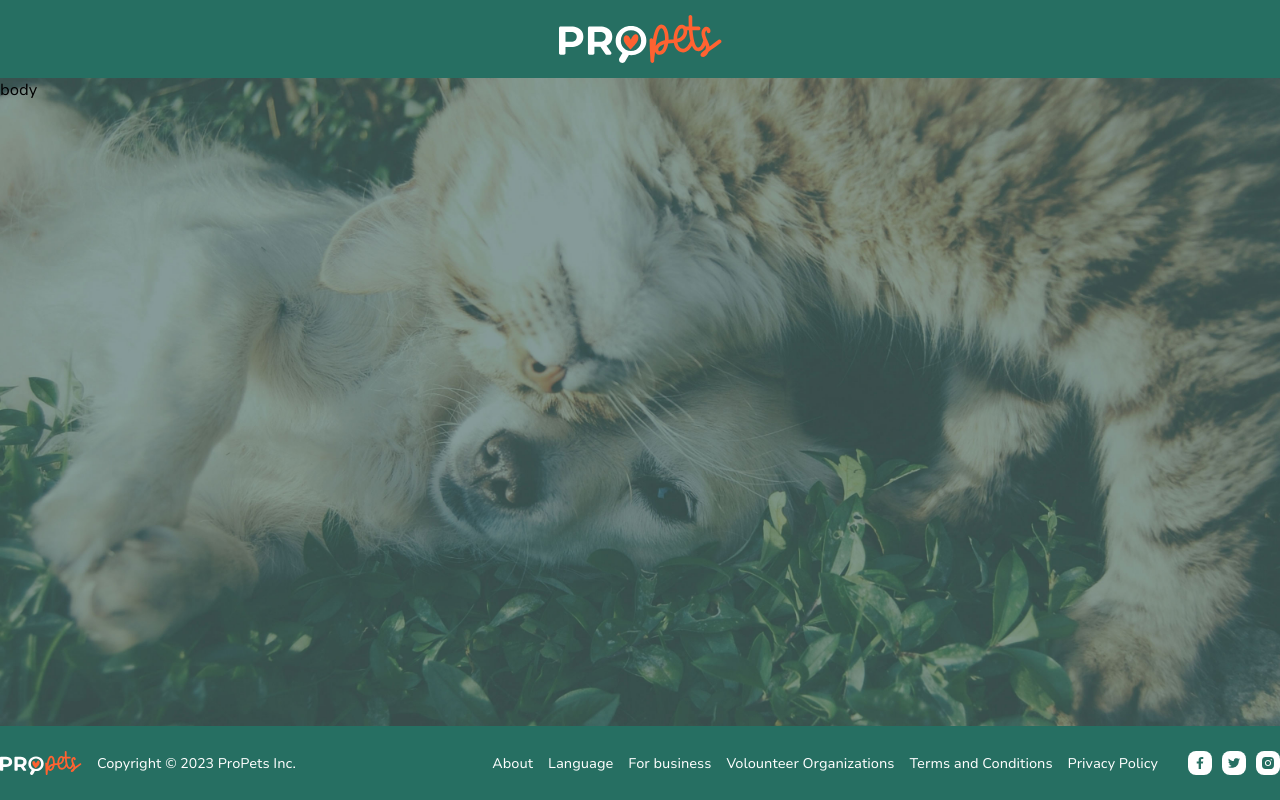
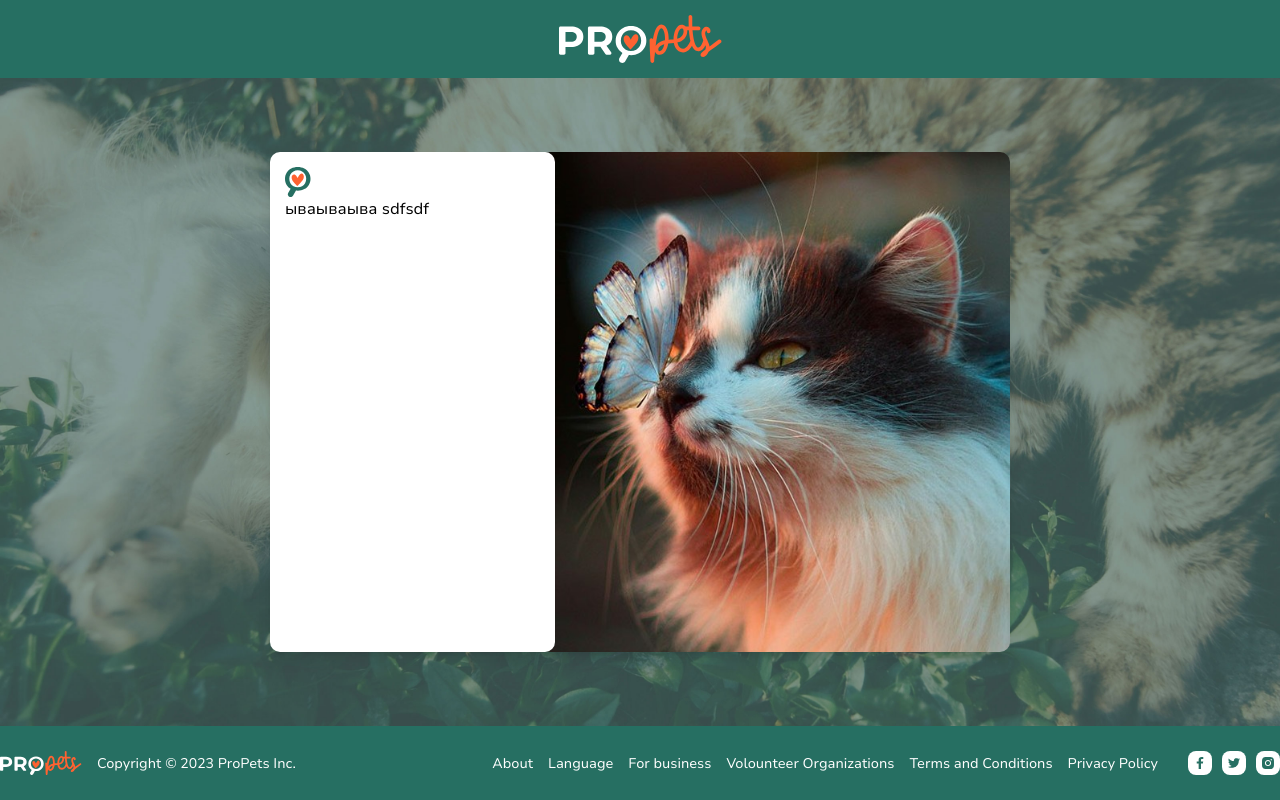
Before and after one commit to tensymb0ls/pro-pets-myself, a React app: page /login in a window 1280 px wide. Built offline with nearby package versions, Linux system fonts and the light colour scheme; no server answers.

Commit message:
TODO: login re-layout

```diff
--- /dev/null
+++ b/src/components/HeaderLogIn/HeaderLogIn.tsx
@@ -0,0 +1,14 @@
+import React from "react";
+import { Logo } from "../Logo/Logo";
+
+const HeaderLogIn = () => {
+  return (
+    <header className="bg-accentGreen">
+      <div className="container mx-auto flex justify-center py-[15px]">
+        <Logo />
+      </div>
+    </header>
+  );
+};
+
+export default HeaderLogIn;
--- /dev/null
+++ b/src/components/LogIn/LogIn/LogIn.tsx
@@ -0,0 +1,22 @@
+import React from "react";
+import LogInImage from "../../../images/LogIn_image.jpg";
+import HeartSearchIcon from "../../icons/logIn/HeartSearchIcon";
+
+const LogIn = () => {
+  return (
+    <div className="flex max-h-[500px] w-fit lg:w-[740px] h-[500px] shadow-lg absolute top-[50%] left-[50%] -translate-x-[50%] -translate-y-[50%]">
+      <div className="flex flex-col h-full bg-white rounded-[10px] w-[285px] p-[15px] z-10 absolute left-0">
+        <div className="">
+          <HeartSearchIcon />
+        </div>
+        ываываыва sdfsdf
+      </div>
+      <div
+        className="hidden lg:block lg:w-[470px] h-full absolute z-0 right-0 bg-cover bg-no-repeat bg-center rounded-[10px]"
+        style={{ backgroundImage: `url(${LogInImage})` }}
+      ></div>
+    </div>
+  );
+};
+
+export default LogIn;
--- /dev/null
+++ b/src/components/icons/logIn/AppleLoginIcon.tsx
@@ -0,0 +1,33 @@
+import React from "react";
+
+const AppleLoginIcon = () => {
+  return (
+    <svg
+      width="51"
+      height="50"
+      viewBox="0 0 51 50"
+      fill="none"
+      xmlns="http://www.w3.org/2000/svg"
+    >
+      <circle cx="25.5" cy="25" r="24.5" fill="white" stroke="#F3F3F3" />
+      <g clip-path="url(#clip0_116_317)">
+        <path
+          d="M34.5812 30.3682C34.2364 31.2144 33.8085 32.0242 33.3037 32.7857C32.6325 33.7932 32.0837 34.4907 31.66 34.8782C31.0037 35.5145 30.3 35.8395 29.5475 35.8582C29.005 35.8582 28.3537 35.6957 27.5938 35.367C26.8325 35.0395 26.1325 34.8782 25.4925 34.8782C24.8212 34.8782 24.1012 35.0407 23.3313 35.367C22.56 35.6957 21.9387 35.867 21.4637 35.8845C20.7413 35.917 20.0212 35.582 19.3025 34.8782C18.8437 34.457 18.27 33.7345 17.5825 32.712C16.845 31.6195 16.2387 30.352 15.7638 28.907C15.255 27.3482 15 25.837 15 24.3745C15 22.6995 15.3437 21.2532 16.0325 20.0432C16.5435 19.1023 17.2882 18.3089 18.195 17.7395C19.0704 17.185 20.0826 16.8842 21.1188 16.8707C21.6925 16.8707 22.445 17.0582 23.38 17.4245C24.3125 17.7932 24.9113 17.9807 25.1737 17.9807C25.37 17.9807 26.035 17.762 27.1625 17.3257C28.2287 16.922 29.1287 16.7545 29.8662 16.8207C31.8638 16.9907 33.3638 17.8207 34.3625 19.3132C32.575 20.4532 31.6925 22.0507 31.71 24.097C31.7262 25.6932 32.275 27.0207 33.355 28.0745C33.845 28.5632 34.3925 28.942 35 29.2095C34.8687 29.6132 34.7288 29.9982 34.5812 30.3682ZM29.9987 11.387C29.9987 12.637 29.565 13.8045 28.7013 14.8845C27.6575 16.1695 26.395 16.912 25.0262 16.7945C25.0079 16.6368 24.9987 16.4782 24.9987 16.3195C24.9987 15.1195 25.495 13.8357 26.3762 12.7857C26.8162 12.2532 27.3763 11.8107 28.0538 11.4595C28.7325 11.1107 29.3725 10.9195 29.975 10.8857C29.9912 11.0532 30 11.2207 30 11.3857L29.9987 11.387Z"
+          fill="#161616"
+        />
+      </g>
+      <defs>
+        <clipPath id="clip0_116_317">
+          <rect
+            width="25"
+            height="25"
+            fill="white"
+            transform="translate(12.5 10.8857)"
+          />
+        </clipPath>
+      </defs>
+    </svg>
+  );
+};
+
+export default AppleLoginIcon;
--- /dev/null
+++ b/src/components/icons/logIn/FacebookLoginIcon.tsx
@@ -0,0 +1,21 @@
+import React from "react";
+
+const FacebookLoginIcon = () => {
+  return (
+    <svg
+      width="51"
+      height="50"
+      viewBox="0 0 51 50"
+      fill="none"
+      xmlns="http://www.w3.org/2000/svg"
+    >
+      <circle cx="25.5" cy="25" r="24.5" fill="white" stroke="#F3F3F3" />
+      <path
+        d="M25.625 35.75H22.3175L22.25 24.5H20V21.125H22.25L22.3175 18.3733C22.3175 15.2255 23.6225 13.3501 27.3361 13.3501L30.125 13.25V16.625H27.875C26.4316 16.625 26.75 16.742 26.75 17.75V21.125H30.125V24.5H26.75V35.75H25.625Z"
+        fill="#4043AF"
+      />
+    </svg>
+  );
+};
+
+export default FacebookLoginIcon;
--- /dev/null
+++ b/src/components/icons/logIn/GoogleLoginIcon.tsx
@@ -0,0 +1,41 @@
+import React from "react";
+
+const GoogleLoginIcon = () => {
+  return (
+    <svg
+      width="51"
+      height="50"
+      viewBox="0 0 51 50"
+      fill="none"
+      xmlns="http://www.w3.org/2000/svg"
+    >
+      <circle cx="25.5" cy="25" r="24.5" fill="white" stroke="#F3F3F3" />
+      <path
+        fillRule="evenodd"
+        clipRule="evenodd"
+        d="M36.595 22.4551H26V26.8063H32.055C31.9297 27.4946 31.6661 28.1503 31.2803 28.7338C30.8944 29.3173 30.3942 29.8166 29.81 30.2013V33.0251H33.445C35.5725 31.0663 36.8 28.1813 36.8 24.7563C36.8 23.9576 36.7288 23.1913 36.595 22.4551Z"
+        fill="#4285F4"
+      />
+      <path
+        fillRule="evenodd"
+        clipRule="evenodd"
+        d="M33.445 33.025L29.81 30.2012C28.8025 30.8762 27.5138 31.2762 26 31.2762C23.07 31.2762 20.59 29.2962 19.705 26.6375H15.9463V29.5525C16.8826 31.4161 18.3187 32.9827 20.0941 34.0772C21.8696 35.1716 23.9144 35.7508 26 35.75C29.0375 35.75 31.5838 34.7425 33.445 33.025Z"
+        fill="#259344"
+      />
+      <path
+        fillRule="evenodd"
+        clipRule="evenodd"
+        d="M19.3525 24.5C19.3525 23.7588 19.48 23.0375 19.705 22.3625V19.4475H15.9463C15.1588 21.0153 14.7492 22.7456 14.75 24.5C14.75 26.315 15.185 28.0338 15.9463 29.5525L19.705 26.6375C19.4734 25.9486 19.3544 25.2268 19.3525 24.5Z"
+        fill="#FBBC05"
+      />
+      <path
+        fillRule="evenodd"
+        clipRule="evenodd"
+        d="M30.3 19.4063L33.5275 16.1813C31.5788 14.3638 29.0325 13.25 26 13.25C23.9144 13.2492 21.8696 13.8283 20.0941 14.9228C18.3187 16.0172 16.8826 17.5838 15.9463 19.4475L19.705 22.3625C20.59 19.7038 23.07 17.725 26 17.725C27.6513 17.725 29.135 18.2925 30.3 19.4063Z"
+        fill="#EA4335"
+      />
+    </svg>
+  );
+};
+
+export default GoogleLoginIcon;
--- /dev/null
+++ b/src/components/icons/logIn/HeartSearchIcon.tsx
@@ -0,0 +1,26 @@
+import React from "react";
+
+const HeartSearchIcon = () => {
+  return (
+    <svg
+      width="26"
+      height="30"
+      viewBox="0 0 26 30"
+      fill="none"
+      xmlns="http://www.w3.org/2000/svg"
+    >
+      <path
+        fillRule="evenodd"
+        clipRule="evenodd"
+        d="M17.2892 6.68417C18.9928 7.22023 19.7454 10.5957 17.3946 13.6174C16.9942 14.1317 12.5421 19.4203 12.2337 19.0297C10.495 16.8282 6.1188 13.7481 6.67202 9.72368C6.92978 7.84647 9.44899 5.71644 11.6986 9.482C12.0188 10.0186 12.321 10.5678 12.6211 11.118C13.1299 10.0277 13.959 8.20823 14.8423 7.48724C15.457 6.98665 16.4627 6.42324 17.2897 6.68417H17.2892Z"
+        fill="#FF6231"
+      />
+      <path
+        d="M12.7505 23.6417C12.1477 23.6417 11.5599 23.6097 10.9865 23.5464L7.98793 28.641C7.22447 29.9375 5.5183 30.3859 4.19593 29.6376H4.19542C2.87357 28.8887 2.4159 27.2152 3.17936 25.9181L5.61748 21.7756C3.95574 20.7866 2.63234 19.4875 1.64779 17.8778C0.549091 16.0822 0 14.0626 0 11.8206C0 9.57857 0.549091 7.55899 1.64779 5.76335C2.74649 3.96772 4.2667 2.55817 6.20841 1.5347C8.15012 0.511735 10.331 0 12.75 0C15.169 0 17.3442 0.511735 19.2751 1.5347C21.2059 2.55766 22.7261 3.96721 23.8357 5.76335C24.9452 7.55949 25.5 9.57857 25.5 11.8206C25.5 14.0626 24.9452 16.0817 23.8357 17.8778C22.7261 19.6739 21.2059 21.0835 19.2751 22.1065C17.3442 23.1294 15.1695 23.6412 12.75 23.6412L12.7505 23.6417ZM12.7505 20.2961C14.3446 20.2961 15.7852 19.9369 17.0709 19.2179C18.3566 18.499 19.366 17.4963 20.099 16.2098C20.8314 14.9234 21.1982 13.4602 21.1982 11.8211C21.1982 10.1815 20.8314 8.71825 20.099 7.43181C19.366 6.14538 18.3566 5.14319 17.0709 4.42372C15.7852 3.70476 14.3451 3.34553 12.7505 3.34553C11.1564 3.34553 9.7163 3.70476 8.43061 4.42372C7.14492 5.14269 6.13558 6.14538 5.40259 7.43181C4.66961 8.71825 4.30338 10.1815 4.30338 11.8211C4.30338 13.4607 4.66961 14.9234 5.40259 16.2098C6.13558 17.4963 7.14492 18.499 8.43061 19.2179C9.7163 19.9369 11.1564 20.2961 12.7505 20.2961Z"
+        fill="#266F62"
+      />
+    </svg>
+  );
+};
+
+export default HeartSearchIcon;
--- a/src/pages/LoginPage.tsx
+++ b/src/pages/LoginPage.tsx
@@ -1,22 +1,21 @@
 import React from "react";
 import "../App.css";
 import background from "../images/LogIN_bg.jpg";
-import { Logo } from "../components/Logo/Logo";
 import FooterLogIn from "../components/FooterlogIn/FooterLogIn";
+import HeaderLogIn from "../components/HeaderLogIn/HeaderLogIn";
+import LogIn from "../components/LogIn/LogIn/LogIn";
 
 const LoginPage = () => {
   return (
     <div className="h-lvh flex flex-col justify-between">
-      <header className="bg-accentGreen">
-        <div className="container mx-auto flex justify-center py-[15px]">
-          <Logo />
-        </div>
-      </header>
+      <HeaderLogIn />
       <main
         className="h-full bg-cover bg-no-repeat bg-center"
         style={{ backgroundImage: `url(${background})` }}
       >
-        body
+        <div className="relative h-full">
+          <LogIn />
+        </div>
       </main>
       <FooterLogIn />
     </div>
```
Also changed, not shown: src/pages/News.tsx (+8 -8 lines), src/images/LogIn_image.jpg (added), src/images/SignUp_image.jpg (added).
